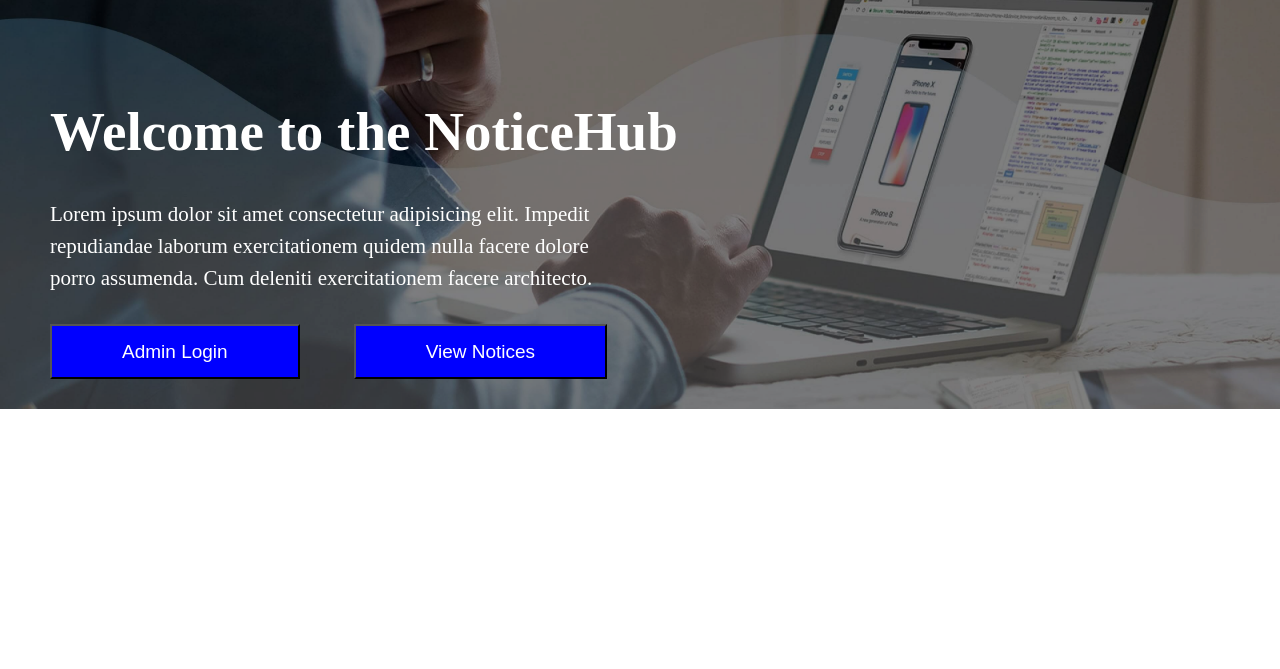
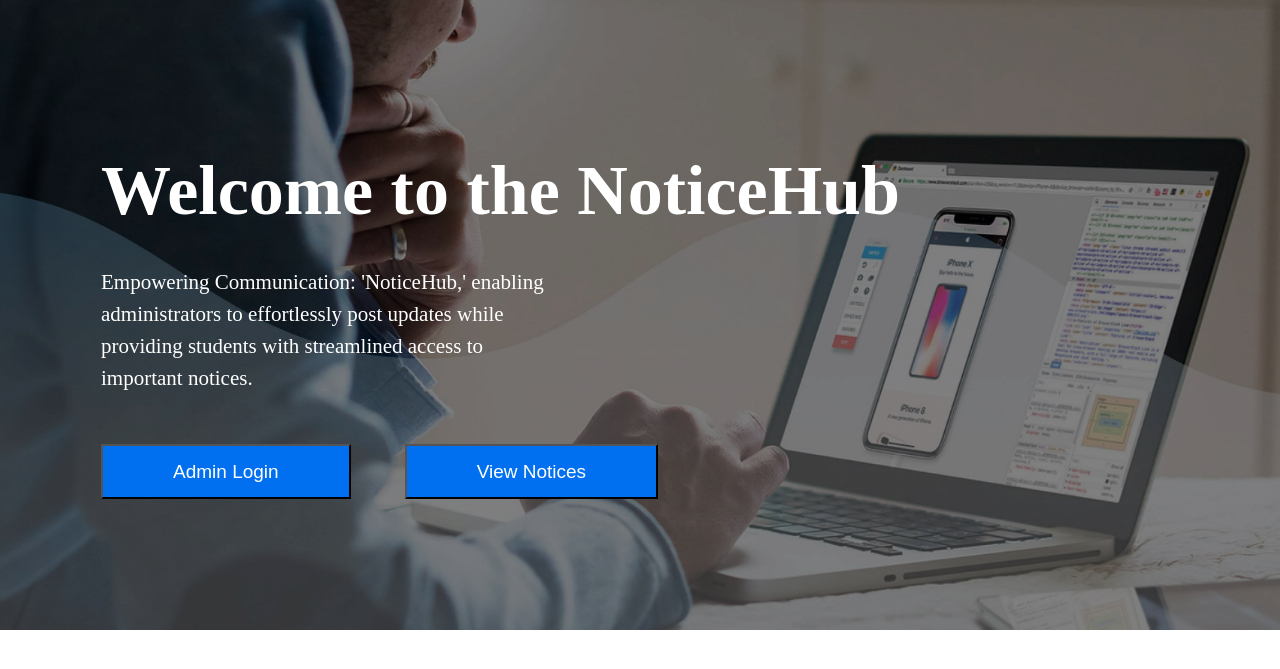
Before and after one commit to AKSH2002/CreArt, a Django app: page / in a window 1280 px wide. Shown: the part 64-733 px from the top of the page. Run offline with Django 4.2, Linux system fonts and the light colour scheme.

Commit message:
Home page edited and completed

```diff
--- a/NoticeHub/static/user/css/home.css
+++ b/NoticeHub/static/user/css/home.css
@@ -38,7 +38,7 @@
 }
 
 .headline{
-    font-size: 55px;
+    font-size: 70px;
     padding: 100px 0px 30px 50px;
     color: white;
 }
@@ -47,21 +47,26 @@
     color: white;
     font-size: 21px;
     line-height: 32px;
-    margin:5px 680px 30px 50px;
+    margin:5px 680px 50px 50px;
 }
 
 .notices-button{
 
     color: white;
-    background-color: blue;
-    margin: 0px 0px 30px 50px;
+    background-color: #0070f0;
+    margin: 0px 0px 80px 50px;
     line-height: 21px;
     font-size: 19px;
     padding: 15px 70px;
 
 }
 
+.notices-button:hover{
+    background-color: blue;
+}
+
 .mains{
+    padding: 51px;
     background-repeat: no-repeat;
     backface-visibility: 50px;
     background-position: bottom;
--- a/NoticeHub/templates/user/home.html
+++ b/NoticeHub/templates/user/home.html
@@ -21,7 +21,7 @@
     <div class="mains" style="background-image: url('{%static 'user/background.png'%}');">
         <h1 class="headline">Welcome to the NoticeHub</h1>
 
-        <p class="dis">Lorem ipsum dolor sit amet consectetur adipisicing elit. Impedit repudiandae laborum exercitationem quidem nulla facere dolore porro assumenda. Cum deleniti exercitationem facere architecto.</p>
+        <p class="dis">Empowering Communication: 'NoticeHub,' enabling administrators to effortlessly post updates while providing students with streamlined access to important notices. </p>
 
         <button onclick="location.href = '/admin'" class="notices-button">Admin Login</button>
 
```
